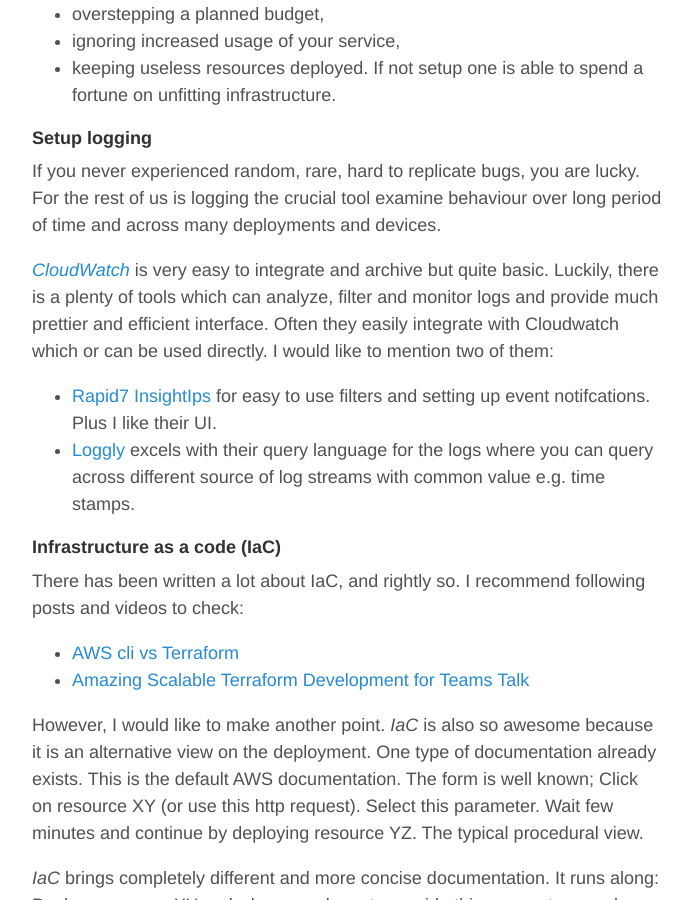
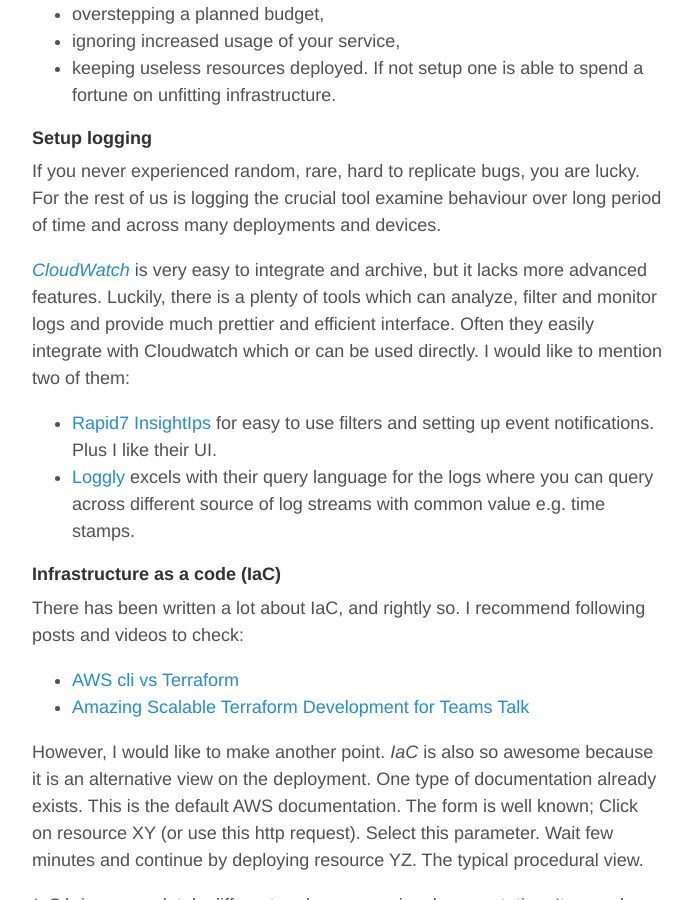
Before and after one commit to oplatek/oplatek.github.io, a Jekyll site: the page built from _posts/2017-05-04-notes-on-aws.md, in a window 1280 px wide and 900 px high, scrolled down 502 px. Shown: the whole window, without its empty margins (293-985 px from the left). Built offline with Jekyll 4.4.1, drawn with Linux system fonts in a browser that asks for light colours.

Commit message:
wording in notes on aws

```diff
--- a/_posts/2017-05-04-notes-on-aws.md
+++ b/_posts/2017-05-04-notes-on-aws.md
@@ -22,11 +22,11 @@
 #### Setup logging
 If you never experienced random, rare, hard to replicate bugs, you are lucky. For the rest of us is logging the crucial tool examine behaviour over long period of time and across many deployments and devices.
 
-[*CloudWatch*](https://docs.aws.amazon.com/AmazonCloudWatch/latest/monitoring/WhatIsCloudWatch.html) is very easy to integrate and archive but quite basic.
+[*CloudWatch*](https://docs.aws.amazon.com/AmazonCloudWatch/latest/monitoring/WhatIsCloudWatch.html) is very easy to integrate and archive, but it lacks more advanced features.
 Luckily, there is a plenty of tools which can analyze, filter and monitor logs and provide much prettier and efficient interface.
 Often they easily integrate with Cloudwatch which or can be used directly.
 I would like to mention two of them:
-- [Rapid7 InsightIps](https://www.rapid7.com/products/insight-platform/) for easy to use filters and setting up event notifcations. Plus I like their UI.
+- [Rapid7 InsightIps](https://www.rapid7.com/products/insight-platform/) for easy to use filters and setting up event notifications. Plus I like their UI.
 - [Loggly](https://www.loggly.com/) excels with their query language for the logs where you can query across different source of log streams with common value e.g. time stamps.
 
 #### Infrastructure as a code (IaC)
```
